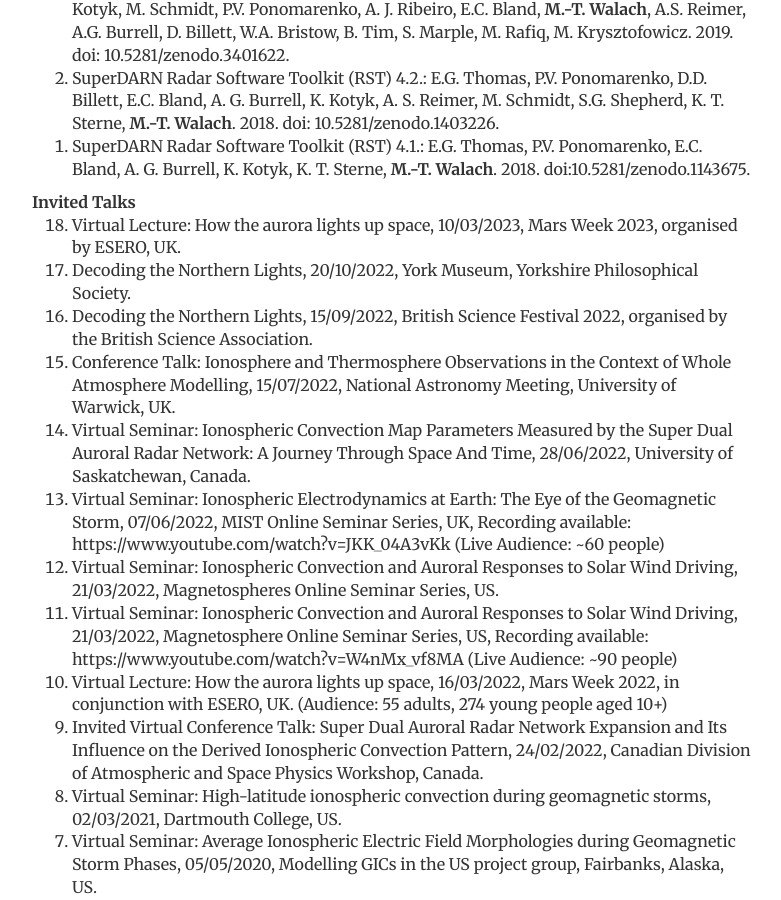
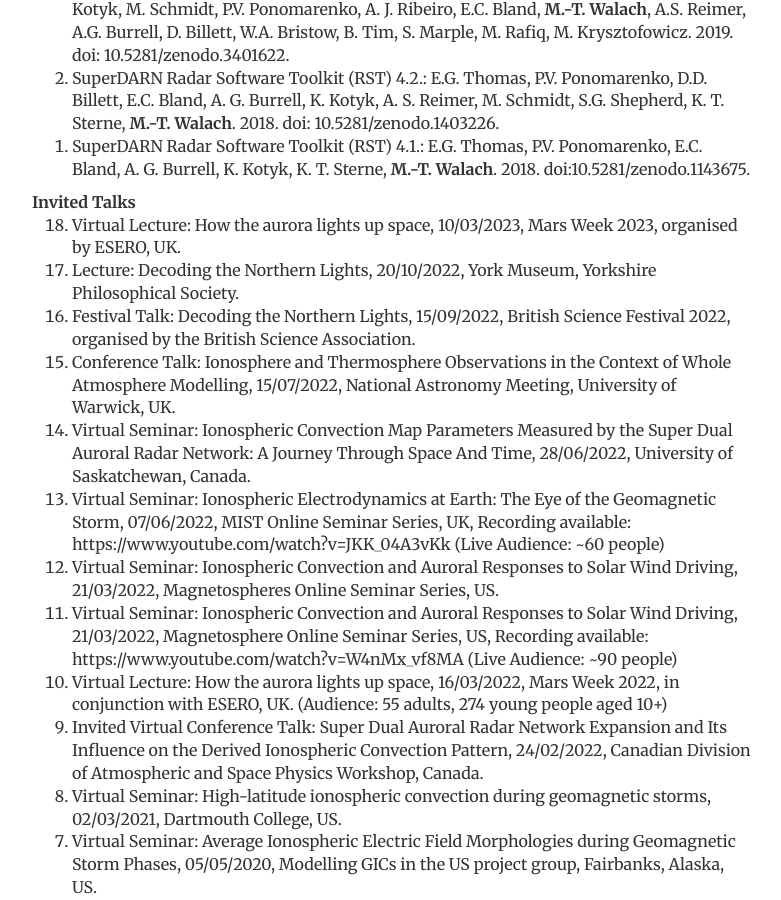
Before and after one commit to mtwalach/mtwalach.github.io, a Jekyll site: the page built from publications/index.html, in a window 1280 px wide and 900 px high, scrolled down 3606 px. Shown: the whole window, without its empty margins (248-1029 px from the left). Built offline with Jekyll 4.4.1, drawn with Linux system fonts in a browser that asks for light colours; some of the changed text lies outside the part shown.

Commit message:
updated pubs list

```diff
--- a/publications/index.html
+++ b/publications/index.html
@@ -8,8 +8,8 @@ notes: passive
 contact: passive
 description:   Maria-Theresia Walach // Space plasma physics & planetary science.
 ---
-<div class="Publications - last updated: 7th September 2022">
-	<a href="/files/Publication_list_Sept2022_MTW.pdf"target="_blank" class="btn btn-default pull-right" title="Download Publications as PDF">Download Publications as PDF - last updated: 7th September 2022</a>
+<div class="Publications - last updated: 17th March 2023">
+	<a href="/files/Publication_list_Mar2023_MTW.pdf"target="_blank" class="btn btn-default pull-right" title="Download Publications as PDF">Download Publications as PDF - last updated: 17th March 2023</a>
 					<h2>Publications and Presentations</h2>
             <strong>Scientific Publications (Refereed)</strong>
             <ol reversed>
@@ -69,8 +69,8 @@ description:   Maria-Theresia Walach // Space plasma physics & planetary science
             <strong>Invited Talks</strong>
             <ol reversed>
               <li>Virtual Lecture: How the aurora lights up space, 10/03/2023, Mars Week 2023, organised by ESERO, UK. </li>
-              <li>Decoding the Northern Lights, 20/10/2022, York Museum, Yorkshire Philosophical Society. </li>
-              <li>Decoding the Northern Lights, 15/09/2022, British Science Festival 2022, organised by the British Science Association. </li>
+              <li>Lecture: Decoding the Northern Lights, 20/10/2022, York Museum, Yorkshire Philosophical Society. </li>
+              <li>Festival Talk: Decoding the Northern Lights, 15/09/2022, British Science Festival 2022, organised by the British Science Association. </li>
 							<li>Conference Talk: Ionosphere and Thermosphere Observations in the Context of Whole Atmosphere Modelling, 15/07/2022, National Astronomy Meeting, University of Warwick, UK.</li>
 							<li>Virtual Seminar:  Ionospheric Convection Map Parameters Measured by the Super Dual Auroral Radar Network: A Journey Through Space And Time, 28/06/2022, University of Saskatchewan, Canada.</li>
 							<li>Virtual Seminar: Ionospheric Electrodynamics at Earth: The Eye of the Geomagnetic Storm, 07/06/2022, MIST Online Seminar Series, UK, Recording available: https://www.youtube.com/watch?v=JKK_04A3vKk (Live Audience: ~60 people)</li>
```
Also changed, not shown: other parts of publications/index.html (+2 -1 lines), 5 other files.
